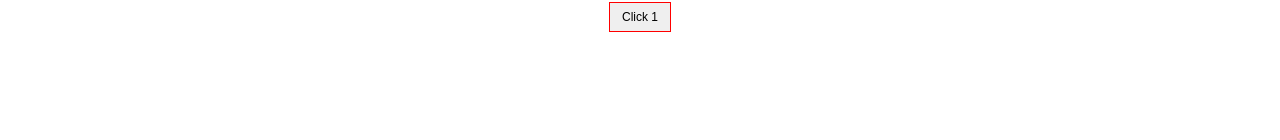
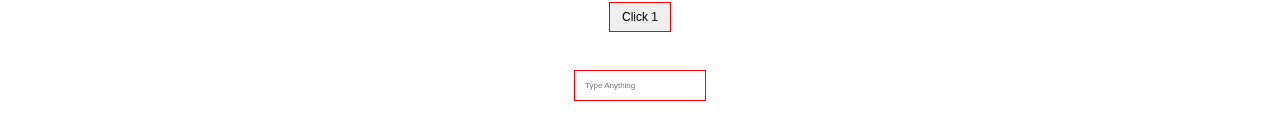
Before and after one commit to Gathsara2002/Learning-React, a React (Create React App) app: page / in a window 1280 px wide. Shown: the part 374-514 px from the top of the page. Built offline with nearby package versions, Linux system fonts and the light colour scheme.

Commit message:
Check input field with hooks

```diff
--- a/src/App.js
+++ b/src/App.js
@@ -27,6 +27,8 @@ function App() {
 
   const [myDataState, seMyDataState] = useState(myData);
 
+  const [inptVal, setInputVal] = useState("Gathsara");
+
   const clickOnHandle = () => {
     setMyVar({
       ...myVar,
@@ -34,15 +36,18 @@ function App() {
       salary: 5000000000
     });
 
-    seMyDataState([...myData, {
+    seMyDataState([...myData,
+    {
       name: 'Gathsara',
       city: 'Galle',
       salary: 1000000,
       image: "https://www.ocregister.com/wp-content/uploads/2023/02/hypatia-h_fac40a3d60dff2415c09917e29e49b53-h_80f233feb84cf2f30a294f91eb18e0b7.jpg?w=1024"
-    }]);
+    }
+    ]);
 
     console.log(myVar);
     console.log(myDataState);
+    console.log(inptVal);
   }
 
   const content = myDataState.map(({ name, city, salary, image }, index) => {
@@ -75,7 +80,7 @@ function App() {
 
     <div className='mainBlock'>
 
-      <h1>{myVar.name}</h1>
+      <h1>{inptVal}</h1>
 
       <div className='mainContainer'>
         {content}
@@ -102,6 +107,22 @@ function App() {
 
       </button>  */}
 
+      <br />
+      <br />
+
+      <input style={{
+        border: "1px solid red",
+        fontSize: "8px",
+        padding: "10px"
+      }}
+        type='text' placeholder='Type Anything'
+
+        onChange={(e) => {
+          e.preventDefault();
+          setInputVal(e.target.value);
+        }}
+      />
+
     </div>
 
   );
```
